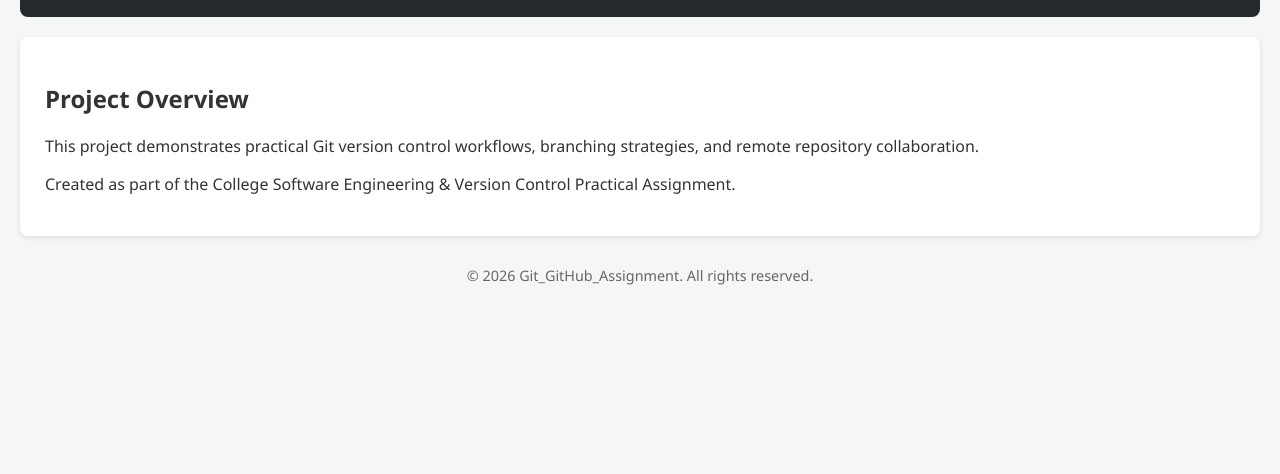
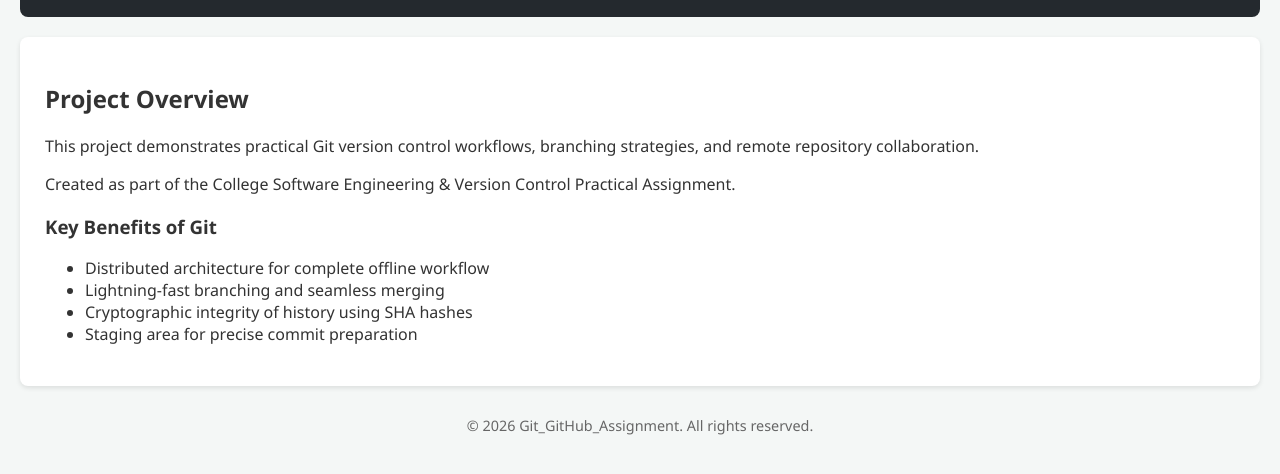
Before and after one commit to Nikhilpatel23/Git_GitHub_Assignment, a plain HTML site: page index.html in a window 1280 px wide. Shown: the part 118-592 px from the top of the page. Drawn offline with Linux system fonts and the light colour scheme.

Commit message:
Updated index.html

```diff
--- a/index.html
+++ b/index.html
@@ -25,6 +25,16 @@
         <h2>Project Overview</h2>
         <p>This project demonstrates practical Git version control workflows, branching strategies, and remote repository collaboration.</p>
         <p>Created as part of the College Software Engineering &amp; Version Control Practical Assignment.</p>
+
+        <section class="features">
+            <h3>Key Benefits of Git</h3>
+            <ul>
+                <li>Distributed architecture for complete offline workflow</li>
+                <li>Lightning-fast branching and seamless merging</li>
+                <li>Cryptographic integrity of history using SHA hashes</li>
+                <li>Staging area for precise commit preparation</li>
+            </ul>
+        </section>
     </main>
     <footer>
         <p>&copy; 2026 Git_GitHub_Assignment. All rights reserved.</p>
```
